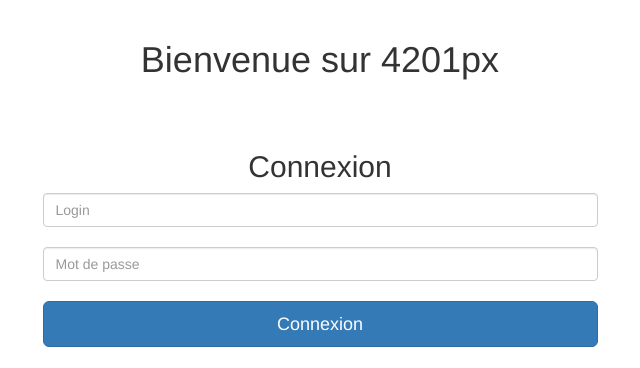
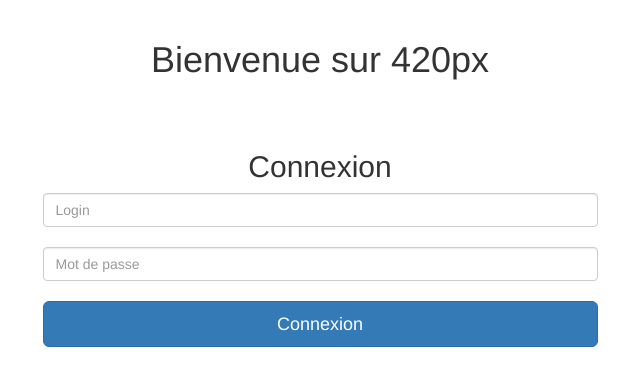
Before and after one commit to ArcDexx/docker_420px, a PHP site: page /app/login.php in a window 1280 px wide. Shown: the part 52-420 px from the top of the page, without its empty margins (320-960 px from the left). Run offline with PHP 8.4, Linux system fonts and the light colour scheme; some libraries are stand-ins or nearby versions.

Commit message:
Soutenance

```diff
--- a/app/login.php
+++ b/app/login.php
@@ -89,7 +89,7 @@
   <?php
   }
   ?>
-  <h1>Bienvenue sur 4201px</h1><br/><br/>
+  <h1>Bienvenue sur 420px</h1><br/><br/>
   <div class="row">
       <div class="col-md-offset-3 col-md-6">
         <h2>Connexion</h2>
```
